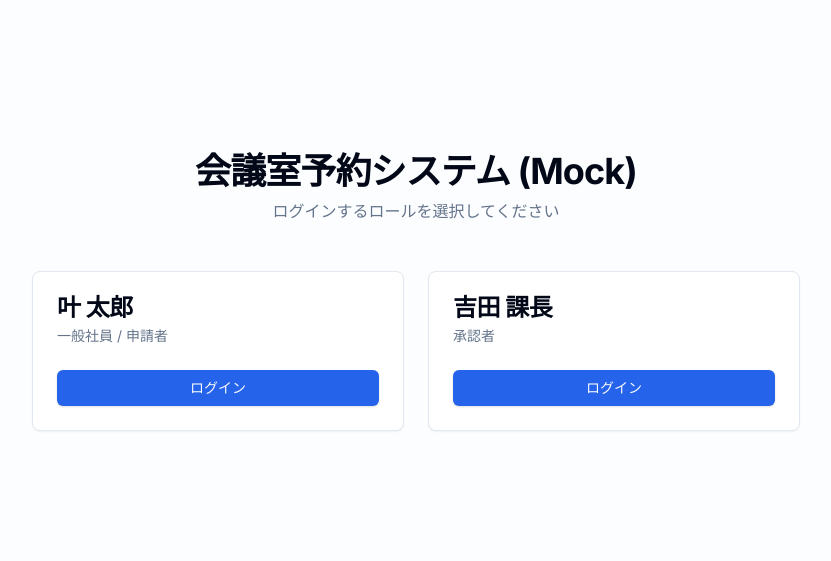
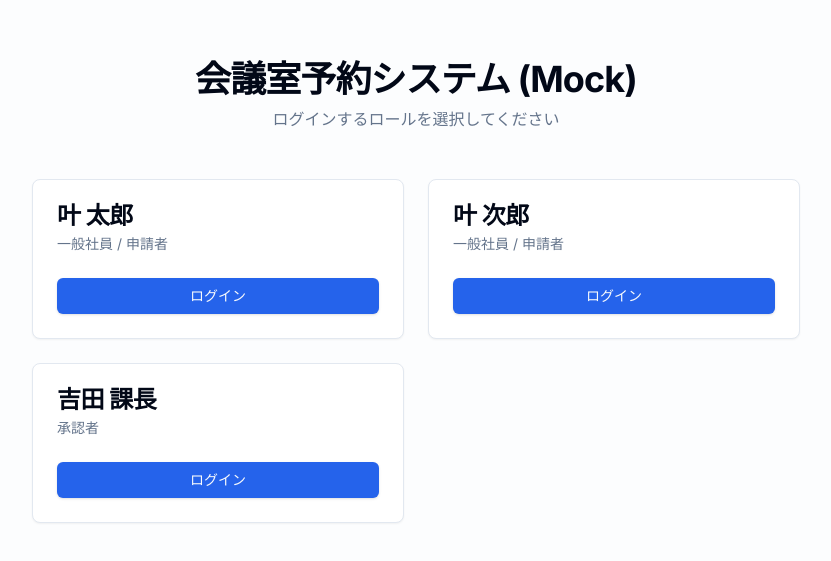
Before and after one commit to ipayminami-stack/meeting-room-mock, a Next.js app: page / in a window 1280 px wide. Shown: the part 109-670 px from the top of the page, without its empty margins (224-1055 px from the left). Built offline with nearby package versions, Linux system fonts and the light colour scheme.

Commit message:
feat: Add 叶 次郎 as third applicant user

```diff
--- a/src/app/page.tsx
+++ b/src/app/page.tsx
@@ -7,6 +7,7 @@ import { Card, CardHeader, CardTitle, CardDescription, CardContent } from "@/com
 export default function Home() {
   const roles = [
     { id: '1', name: '叶 太郎', role: 'Applicant', desc: '一般社員 / 申請者' },
+    { id: '7', name: '叶 次郎', role: 'Applicant', desc: '一般社員 / 申請者' },
     { id: '2', name: '吉田 課長', role: 'Approver', desc: '承認者' },
   ];
 
--- a/src/lib/data.ts
+++ b/src/lib/data.ts
@@ -2,6 +2,7 @@ import { Room, User, Reservation } from '@/types';
 
 export const MOCK_USERS: User[] = [
     { id: '1', name: '叶 太郎', role: 'applicant', department: 'CoE推進部' },
+    { id: '7', name: '叶 次郎', role: 'applicant', department: 'CoE推進部' },
     { id: '2', name: '吉田 課長', role: 'approver', department: 'CoE推進部' },
     { id: '3', name: '中山 次郎', role: 'observer', department: '監査部' },
     { id: '4', name: '吉田 太郎', role: 'admin', department: '情報システム部' },
```
